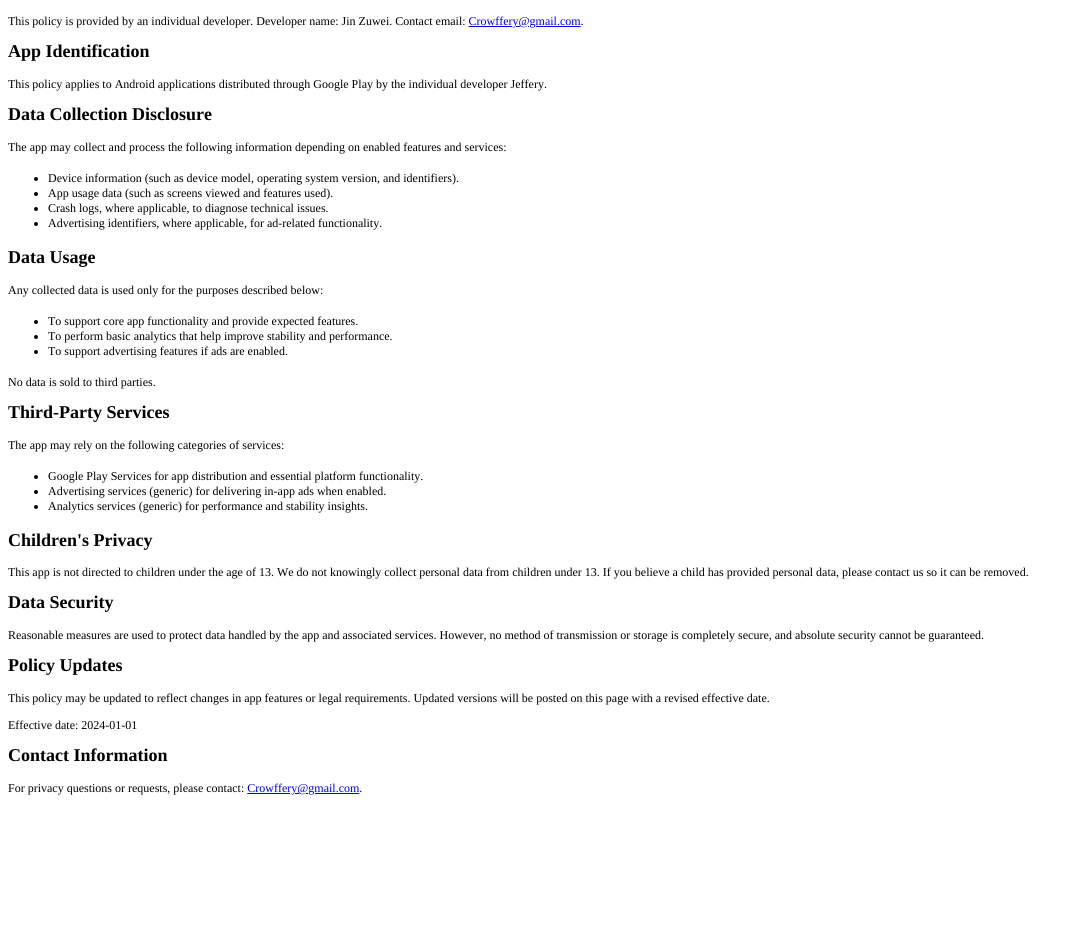
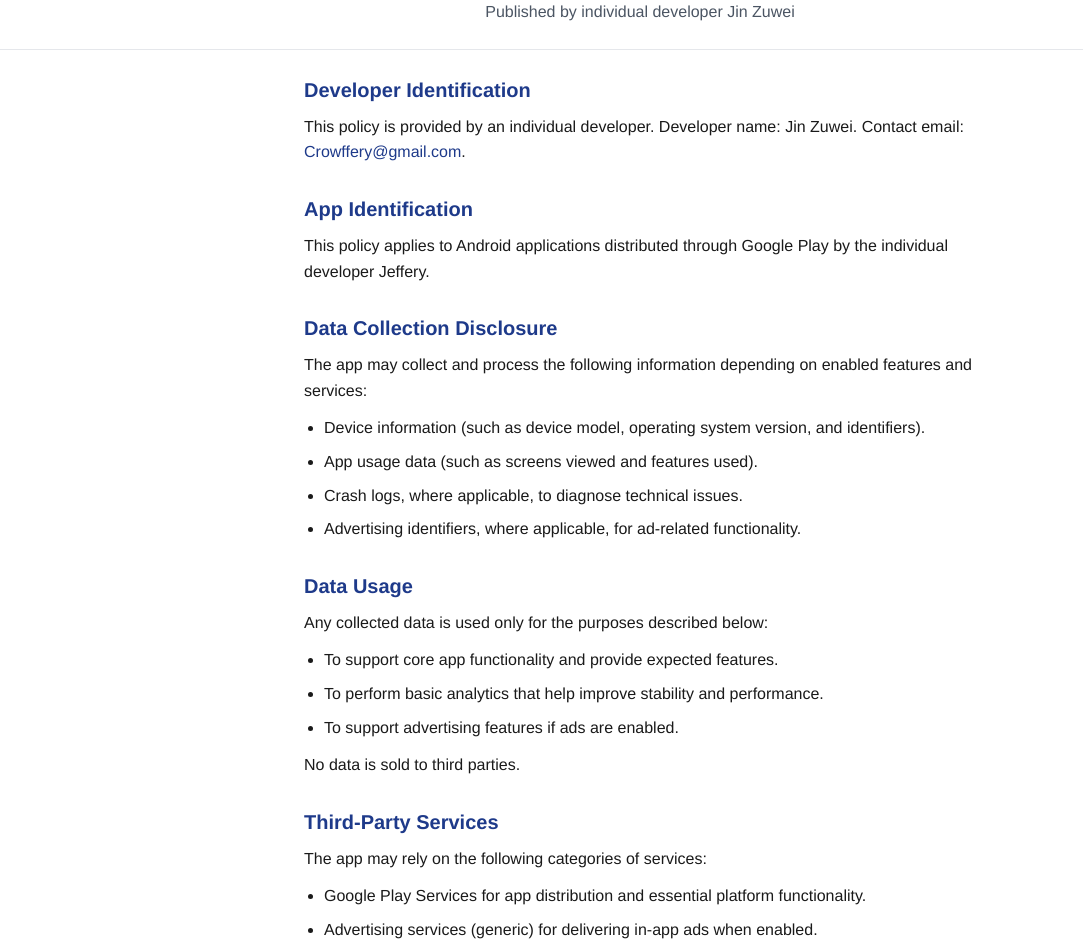
Before and after one commit to Crowffery/Rainbow-Crow, a plain HTML site: page index.html in a window 1280 px wide. Shown: the part 100-1039 px from the top of the page, without its empty margins (0-1083 px from the left). Before the commit the page ends 908 px from the top, so only its background shows below. Drawn offline with Linux system fonts and the light colour scheme.

Commit message:
Add 404 guidance and modernize privacy policy page

```diff
--- a/index.html
+++ b/index.html
@@ -1,58 +1,80 @@
-<!DOCTYPE html PUBLIC "-//W3C//DTD HTML 4.01//EN" "http://www.w3.org/TR/html4/strict.dtd">
-<html>
+<!DOCTYPE html>
+<html lang="en">
 <head>
-  <meta http-equiv="Content-Type" content="text/html; charset=utf-8">
-  <meta http-equiv="Content-Style-Type" content="text/css">
-  <title></title>
-  <meta name="Generator" content="Cocoa HTML Writer">
-  <meta name="CocoaVersion" content="2685.1">
-  <style type="text/css">
-    p.p2 {margin: 0.0px 0.0px 12.0px 0.0px; font: 12.0px Times; -webkit-text-stroke: #000000}
-    li.li4 {margin: 0.0px 0.0px 0.0px 0.0px; font: 12.0px Times; -webkit-text-stroke: #000000}
-    span.s1 {font-kerning: none}
-    span.s2 {text-decoration: underline ; font-kerning: none; color: #0000e9; -webkit-text-stroke: 0px #0000e9}
-    span.s3 {-webkit-text-stroke: 0px #000000}
-    ul.ul1 {list-style-type: disc}
-  </style>
+  <meta charset="UTF-8">
+  <meta name="viewport" content="width=device-width, initial-scale=1.0">
+  <title>Rainbow Crow - Privacy Policy</title>
+  <link rel="stylesheet" href="style.css">
 </head>
 <body>
-<h1 style="margin: 0.0px 0.0px 16.1px 0.0px; font: 24.0px Times; -webkit-text-stroke: #000000"><span class="s1"><b>Privacy Policy</b></span></h1>
-<p class="p2"><span class="s1">Published by individual developer Jin Zuwei</span></p>
-<h2 style="margin: 0.0px 0.0px 14.9px 0.0px; font: 18.0px Times; -webkit-text-stroke: #000000"><span class="s1"><b>Developer Identification</b></span></h2>
-<p class="p2"><span class="s1">This policy is provided by an individual developer. Developer name: Jin Zuwei. Contact email: </span><span class="s2">Crowffery@gmail.com</span><span class="s1">.</span></p>
-<h2 style="margin: 0.0px 0.0px 14.9px 0.0px; font: 18.0px Times; -webkit-text-stroke: #000000"><span class="s1"><b>App Identification</b></span></h2>
-<p class="p2"><span class="s1">This policy applies to Android applications distributed through Google Play by the individual developer Jeffery.</span></p>
-<h2 style="margin: 0.0px 0.0px 14.9px 0.0px; font: 18.0px Times; -webkit-text-stroke: #000000"><span class="s1"><b>Data Collection Disclosure</b></span></h2>
-<p class="p2"><span class="s1">The app may collect and process the following information depending on enabled features and services:</span></p>
-<ul class="ul1">
-  <li class="li4"><span class="s3"></span><span class="s1">Device information (such as device model, operating system version, and identifiers).</span></li>
-  <li class="li4"><span class="s3"></span><span class="s1">App usage data (such as screens viewed and features used).</span></li>
-  <li class="li4"><span class="s3"></span><span class="s1">Crash logs, where applicable, to diagnose technical issues.</span></li>
-  <li class="li4"><span class="s3"></span><span class="s1">Advertising identifiers, where applicable, for ad-related functionality.</span></li>
-</ul>
-<h2 style="margin: 0.0px 0.0px 14.9px 0.0px; font: 18.0px Times; -webkit-text-stroke: #000000"><span class="s1"><b>Data Usage</b></span></h2>
-<p class="p2"><span class="s1">Any collected data is used only for the purposes described below:</span></p>
-<ul class="ul1">
-  <li class="li4"><span class="s3"></span><span class="s1">To support core app functionality and provide expected features.</span></li>
-  <li class="li4"><span class="s3"></span><span class="s1">To perform basic analytics that help improve stability and performance.</span></li>
-  <li class="li4"><span class="s3"></span><span class="s1">To support advertising features if ads are enabled.</span></li>
-</ul>
-<p class="p2"><span class="s1">No data is sold to third parties.</span></p>
-<h2 style="margin: 0.0px 0.0px 14.9px 0.0px; font: 18.0px Times; -webkit-text-stroke: #000000"><span class="s1"><b>Third-Party Services</b></span></h2>
-<p class="p2"><span class="s1">The app may rely on the following categories of services:</span></p>
-<ul class="ul1">
-  <li class="li4"><span class="s3"></span><span class="s1">Google Play Services for app distribution and essential platform functionality.</span></li>
-  <li class="li4"><span class="s3"></span><span class="s1">Advertising services (generic) for delivering in-app ads when enabled.</span></li>
-  <li class="li4"><span class="s3"></span><span class="s1">Analytics services (generic) for performance and stability insights.</span></li>
-</ul>
-<h2 style="margin: 0.0px 0.0px 14.9px 0.0px; font: 18.0px Times; -webkit-text-stroke: #000000"><span class="s1"><b>Children's Privacy</b></span></h2>
-<p class="p2"><span class="s1">This app is not directed to children under the age of 13. We do not knowingly collect personal data from children under 13. If you believe a child has provided personal data, please contact us so it can be removed.</span></p>
-<h2 style="margin: 0.0px 0.0px 14.9px 0.0px; font: 18.0px Times; -webkit-text-stroke: #000000"><span class="s1"><b>Data Security</b></span></h2>
-<p class="p2"><span class="s1">Reasonable measures are used to protect data handled by the app and associated services. However, no method of transmission or storage is completely secure, and absolute security cannot be guaranteed.</span></p>
-<h2 style="margin: 0.0px 0.0px 14.9px 0.0px; font: 18.0px Times; -webkit-text-stroke: #000000"><span class="s1"><b>Policy Updates</b></span></h2>
-<p class="p2"><span class="s1">This policy may be updated to reflect changes in app features or legal requirements. Updated versions will be posted on this page with a revised effective date.</span></p>
-<p class="p2"><span class="s1">Effective date: 2024-01-01</span></p>
-<h2 style="margin: 0.0px 0.0px 14.9px 0.0px; font: 18.0px Times; -webkit-text-stroke: #000000"><span class="s1"><b>Contact Information</b></span></h2>
-<p class="p2"><span class="s1">For privacy questions or requests, please contact: </span><span class="s2">Crowffery@gmail.com</span><span class="s1">.</span></p>
+  <header class="page-header">
+    <h1>Privacy Policy</h1>
+    <p class="app-name">Published by individual developer Jin Zuwei</p>
+  </header>
+
+  <main>
+    <section>
+      <h2>Developer Identification</h2>
+      <p>This policy is provided by an individual developer. Developer name: Jin Zuwei. Contact email: <a href="mailto:Crowffery@gmail.com">Crowffery@gmail.com</a>.</p>
+    </section>
+
+    <section>
+      <h2>App Identification</h2>
+      <p>This policy applies to Android applications distributed through Google Play by the individual developer Jeffery.</p>
+    </section>
+
+    <section>
+      <h2>Data Collection Disclosure</h2>
+      <p>The app may collect and process the following information depending on enabled features and services:</p>
+      <ul>
+        <li>Device information (such as device model, operating system version, and identifiers).</li>
+        <li>App usage data (such as screens viewed and features used).</li>
+        <li>Crash logs, where applicable, to diagnose technical issues.</li>
+        <li>Advertising identifiers, where applicable, for ad-related functionality.</li>
+      </ul>
+    </section>
+
+    <section>
+      <h2>Data Usage</h2>
+      <p>Any collected data is used only for the purposes described below:</p>
+      <ul>
+        <li>To support core app functionality and provide expected features.</li>
+        <li>To perform basic analytics that help improve stability and performance.</li>
+        <li>To support advertising features if ads are enabled.</li>
+      </ul>
+      <p>No data is sold to third parties.</p>
+    </section>
+
+    <section>
+      <h2>Third-Party Services</h2>
+      <p>The app may rely on the following categories of services:</p>
+      <ul>
+        <li>Google Play Services for app distribution and essential platform functionality.</li>
+        <li>Advertising services (generic) for delivering in-app ads when enabled.</li>
+        <li>Analytics services (generic) for performance and stability insights.</li>
+      </ul>
+    </section>
+
+    <section>
+      <h2>Children's Privacy</h2>
+      <p>This app is not directed to children under the age of 13. We do not knowingly collect personal data from children under 13. If you believe a child has provided personal data, please contact us so it can be removed.</p>
+    </section>
+
+    <section>
+      <h2>Data Security</h2>
+      <p>Reasonable measures are used to protect data handled by the app and associated services. However, no method of transmission or storage is completely secure, and absolute security cannot be guaranteed.</p>
+    </section>
+
+    <section>
+      <h2>Policy Updates</h2>
+      <p>This policy may be updated to reflect changes in app features or legal requirements. Updated versions will be posted on this page with a revised effective date.</p>
+      <p class="effective-date">Effective date: 2024-01-01</p>
+    </section>
+
+    <section>
+      <h2>Contact Information</h2>
+      <p>For privacy questions or requests, please contact: <a href="mailto:Crowffery@gmail.com">Crowffery@gmail.com</a>.</p>
+    </section>
+  </main>
 </body>
 </html>
```
Also changed, not shown: 404.html (added, +22 -0 lines), 1 other file.
